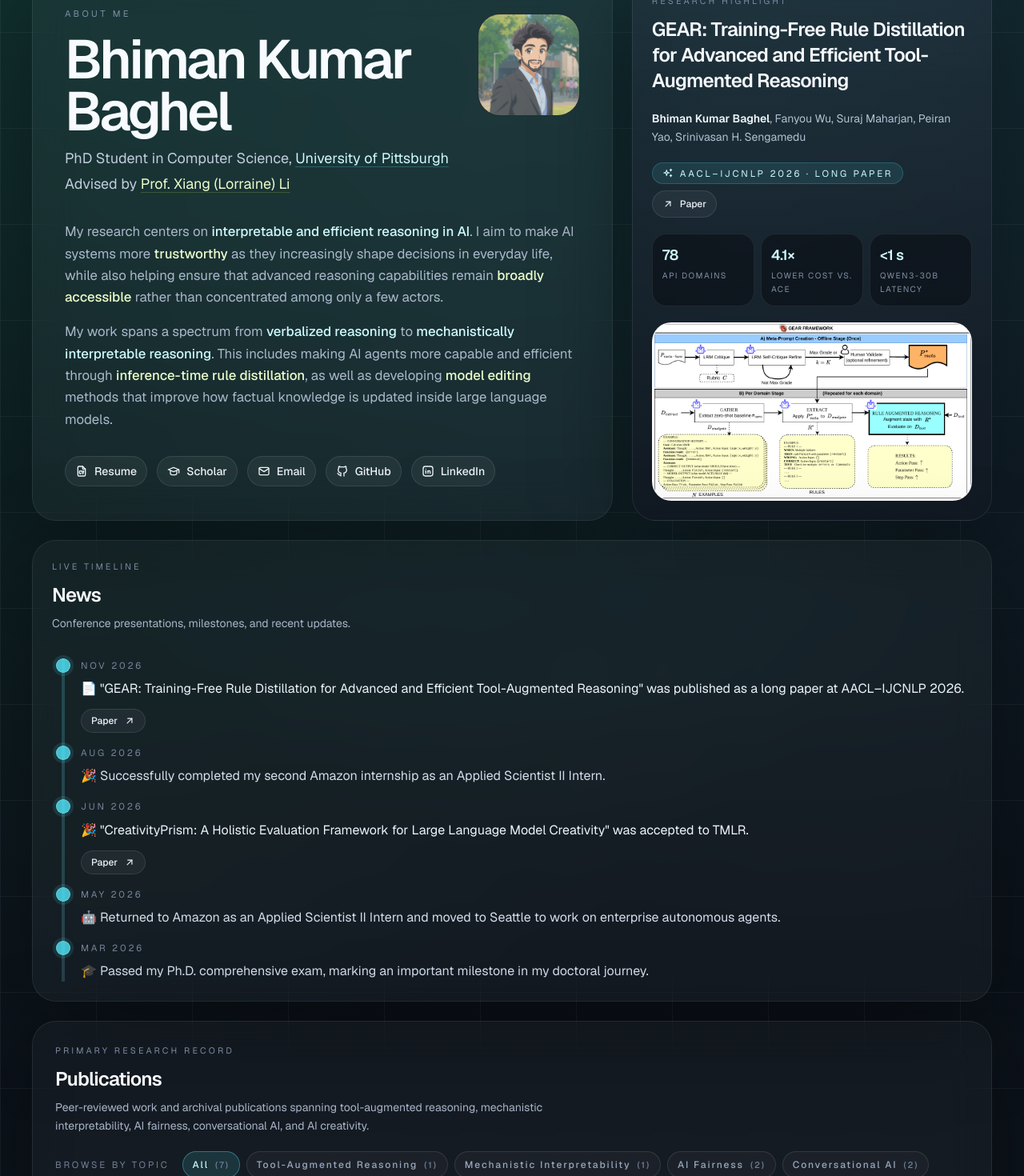
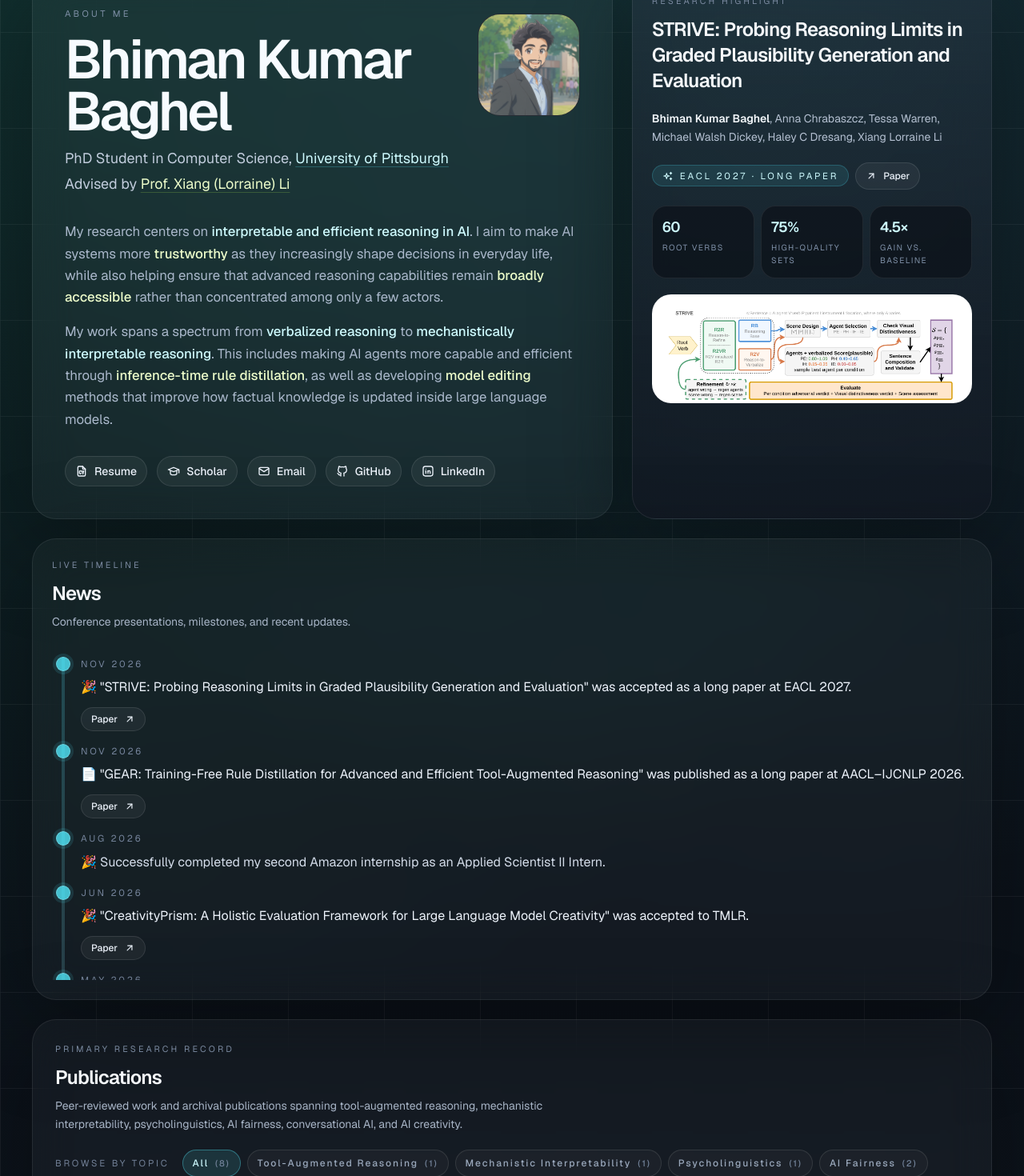
Before and after one commit to bhimanbaghel/bhimanbaghel.github.io, a Next.js app: page / in a window 1280 px wide. Shown: the part 80-1550 px from the top of the page at 80% size. Built offline with nearby package versions, Linux system fonts and the light colour scheme.

Commit message:
Feature STRIVE EACL acceptance

```diff
--- a/src/components/home/editorial-homepage.tsx
+++ b/src/components/home/editorial-homepage.tsx
@@ -475,7 +475,7 @@ export function EditorialHomepage() {
               id="publications"
               eyebrow="Primary Research Record"
               title="Publications"
-              description="Peer-reviewed work and archival publications spanning tool-augmented reasoning, mechanistic interpretability, AI fairness, conversational AI, and AI creativity."
+              description="Peer-reviewed work and archival publications spanning tool-augmented reasoning, mechanistic interpretability, psycholinguistics, AI fairness, conversational AI, and AI creativity."
               className="p-5 sm:p-7"
             >
               <PublicationList />
--- a/src/components/ui/publication-list.tsx
+++ b/src/components/ui/publication-list.tsx
@@ -22,6 +22,7 @@ const categories: Category[] = [
   "All",
   "Tool-Augmented Reasoning",
   "Mechanistic Interpretability",
+  "Psycholinguistics",
   "AI Fairness",
   "Conversational AI",
   "AI Creativity",
--- a/src/data/homepage-content.ts
+++ b/src/data/homepage-content.ts
@@ -94,28 +94,29 @@ export const HERO_ACTIONS: HeroAction[] = [
 ];
 
 export const RECENT_HIGHLIGHT = {
-  venue: "AACL–IJCNLP 2026 · Long Paper",
+  venue: "EACL 2027 · Long Paper",
   title:
-    "GEAR: Training-Free Rule Distillation for Advanced and Efficient Tool-Augmented Reasoning",
+    "STRIVE: Probing Reasoning Limits in Graded Plausibility Generation and Evaluation",
   authors: [
     "Bhiman Kumar Baghel",
-    "Fanyou Wu",
-    "Suraj Maharjan",
-    "Peiran Yao",
-    "Srinivasan H. Sengamedu",
+    "Anna Chrabaszcz",
+    "Tessa Warren",
+    "Michael Walsh Dickey",
+    "Haley C Dresang",
+    "Xiang Lorraine Li",
   ],
   stats: [
-    { value: "78", label: "API domains" },
-    { value: "4.1×", label: "lower cost vs. ACE" },
-    { value: "<1 s", label: "Qwen3-30B latency" },
+    { value: "60", label: "root verbs" },
+    { value: "75%", label: "high-quality sets" },
+    { value: "4.5×", label: "gain vs. baseline" },
   ] satisfies RecentHighlightStat[],
-  image: "/highlight/gear-framework.png",
+  image: "/highlight/strive-framework.png",
   imageAlt:
-    "GEAR framework: gather tool-use outcomes, extract compositional rules, and apply rule-augmented reasoning.",
+    "STRIVE framework for generating, evaluating, and refining controlled graded-plausibility sentence sets.",
   links: [
     {
       label: "Paper",
-      href: "https://aclanthology.org/2026.aacl-long.214/",
+      href: "https://openreview.net/forum?id=Rahr7YzacK",
     },
   ] satisfies RecentHighlightLink[],
 };
--- a/src/data/news.ts
+++ b/src/data/news.ts
@@ -1,6 +1,16 @@
 import type { NewsItem } from "@/components/ui/news-list";
 
 export const NEWS: NewsItem[] = [
+  {
+    date: "Nov 2026",
+    text: `🎉 "STRIVE: Probing Reasoning Limits in Graded Plausibility Generation and Evaluation" was accepted as a long paper at EACL 2027.`,
+    links: [
+      {
+        label: "Paper",
+        href: "https://openreview.net/forum?id=Rahr7YzacK",
+      },
+    ],
+  },
   {
     date: "Nov 2026",
     text: `📄 "GEAR: Training-Free Rule Distillation for Advanced and Efficient Tool-Augmented Reasoning" was published as a long paper at AACL–IJCNLP 2026.`,
--- a/src/data/publications.ts
+++ b/src/data/publications.ts
@@ -1,6 +1,7 @@
 export type PublicationCategory =
   | "Tool-Augmented Reasoning"
   | "Mechanistic Interpretability"
+  | "Psycholinguistics"
   | "AI Fairness"
   | "Conversational AI"
   | "AI Creativity";
@@ -22,6 +23,22 @@ export interface Publication {
 }
 
 export const PUBLICATIONS: Publication[] = [
+  {
+    title:
+      "STRIVE: Probing Reasoning Limits in Graded Plausibility Generation and Evaluation.",
+    link: "https://openreview.net/forum?id=Rahr7YzacK",
+    authors:
+      "Bhiman Kumar Baghel, Anna Chrabaszcz, Tessa Warren, Michael Walsh Dickey, Haley C Dresang, Xiang Lorraine Li",
+    venue: "EACL 2027",
+    format: "Long Paper",
+    category: "Psycholinguistics",
+    abstract:
+      "STRIVE is an LLM framework for creating and evaluating matched event-plausibility sets for psycholinguistic studies. Across six models and 60 verbs, GPT-5.1 produced high-quality sets only 16.7% of the time with a baseline prompt. A global reasoning scratchpad and evaluator-guided refinement raised that rate to 75.0%. Evaluator-human agreement also improved with greater reasoning effort, though implausible-hard cases remained challenging, where the best evaluator reached 57% accuracy.",
+    image: "/publication/strive-plausibility.png",
+    imageAlt:
+      "STRIVE example showing plausible-easy, plausible-hard, implausible-hard, and implausible-easy agents for the event of catching a soccer ball.",
+    isNew: true,
+  },
   {
     title:
       "GEAR: Training-Free Rule Distillation for Advanced and Efficient Tool-Augmented Reasoning.",
```
Also changed, not shown: public/highlight/strive-framework.png (added), public/publication/strive-plausibility.png (added).
